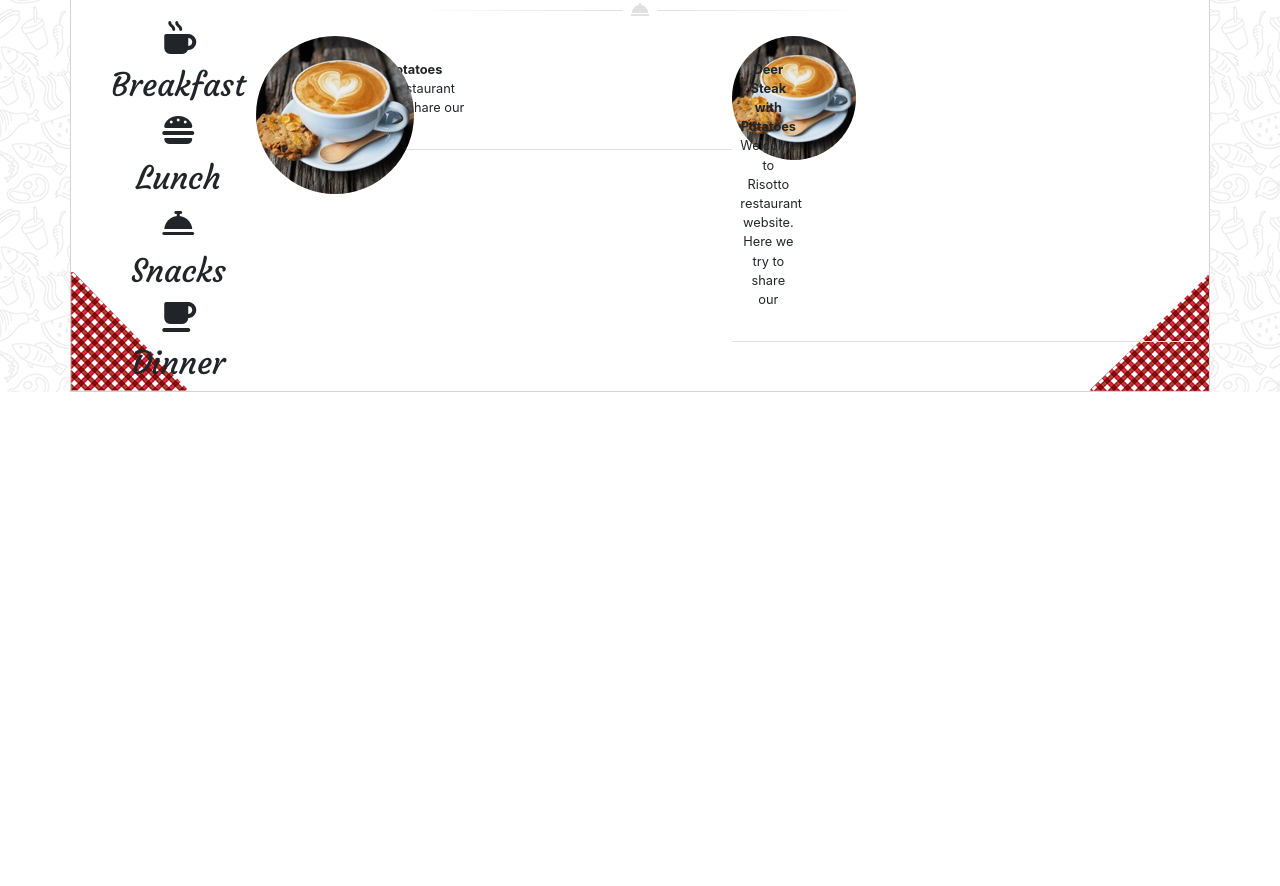
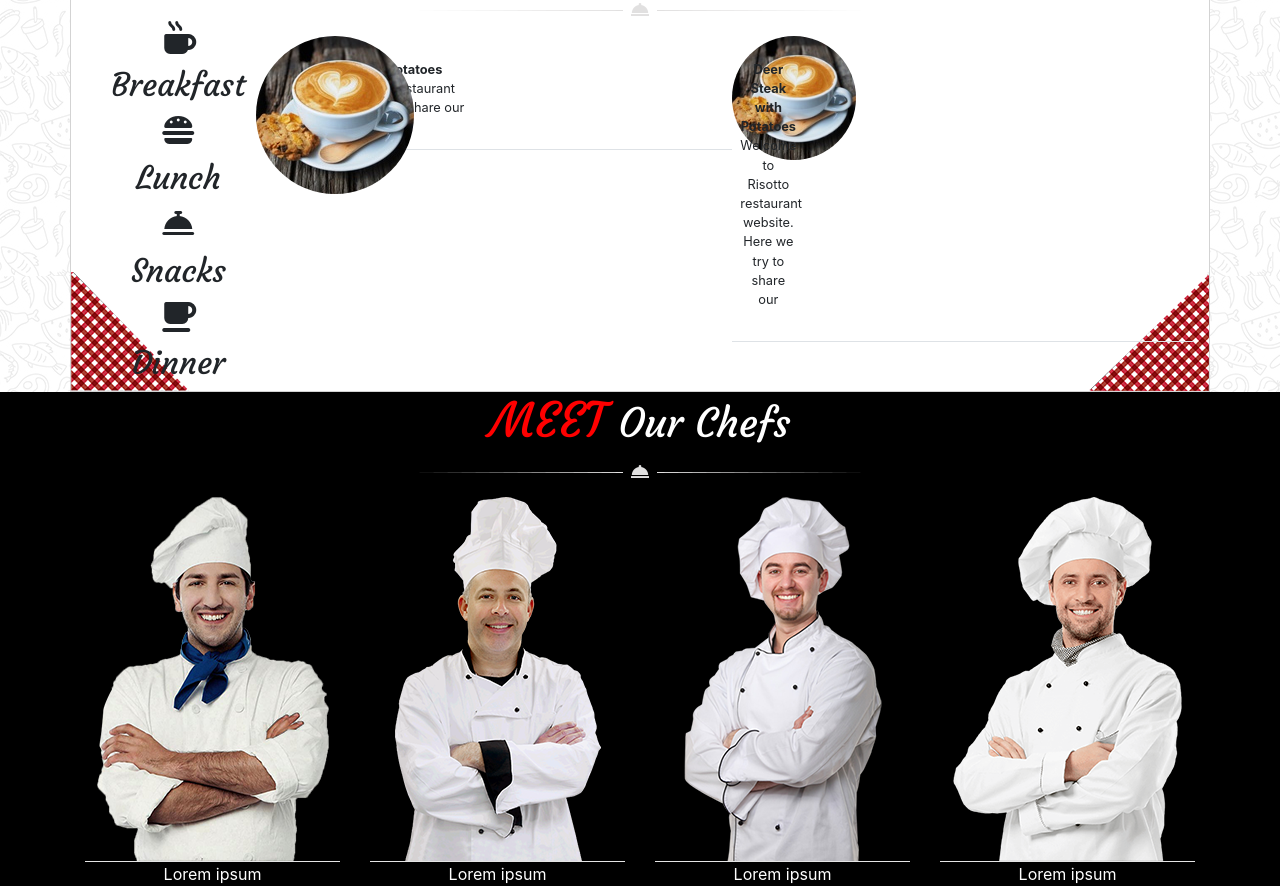
Before and after one commit to Ilya-tcv/coding_12_les_chefs, a plain HTML site: page index.html in a window 1280 px wide. Shown: the part 1383-2269 px from the top of the page. Before the commit the page ends 1775 px from the top, so only its background shows below. Drawn offline with nearby package versions, Linux system fonts and the light colour scheme.

Commit message:
Section 2 asap

```diff
--- a/index.html
+++ b/index.html
@@ -68,6 +68,7 @@
             </div>
         </div>
     </header>
+
     <!-- Section 1 -->
     <section class="s1">
         <label>a</label>
@@ -138,6 +139,38 @@
         </div>
     </section>
 
+    <!-- Section 2 -->
+    <section class="s2">
+        <div class="container text-center">
+            <h1><span class="text-uppercase">meet</span class="text-uppercase"> Our Chefs</h1>
+                <div class="mb-3">
+                    <img class="soustitre" src="./public/images/decoration_line.png" alt="">
+                </div>
+            <div class="row">
+                <div class="col-3">
+                    <img src="./public/images/chef1.png" alt="">
+                    <hr class="">
+                <span>Lorem ipsum</span>
+            </div>
+                <div class="col-3">
+                    <img src="./public/images/chef2.png" alt="">
+                    <hr class="">
+                <span>Lorem ipsum</span>
+            </div>
+                <div class="col-3">
+                    <img src="./public/images/chef3.png" alt="">
+                    <hr class="">
+                <span>Lorem ipsum</span>
+            </div>
+                <div class="col-3">
+                    <img src="./public/images/chef4.png" alt="">
+                    <hr class="">
+                <span>Lorem ipsum</span>
+            </div>
+        </div>
+    </section>
+
+
     <script src="https://code.jquery.com/jquery-3.3.1.slim.min.js" integrity="sha384-q8i/X+965DzO0rT7abK41JStQIAqVgRVzpbzo5smXKp4YfRvH+8abtTE1Pi6jizo" crossorigin="anonymous"></script>
     <script src="https://cdnjs.cloudflare.com/ajax/libs/popper.js/1.14.7/umd/popper.min.js" integrity="sha384-UO2eT0CpHqdSJQ6hJty5KVphtPhzWj9WO1clHTMGa3JDZwrnQq4sF86dIHNDz0W1" crossorigin="anonymous"></script>
     <script src="https://stackpath.bootstrapcdn.com/bootstrap/4.3.1/js/bootstrap.min.js" integrity="sha384-JjSmVgyd0p3pXB1rRibZUAYoIIy6OrQ6VrjIEaFf/nJGzIxFDsf4x0xIM+B07jRM" crossorigin="anonymous"></script>
--- a/src/sass/style.sass
+++ b/src/sass/style.sass
@@ -136,3 +136,24 @@ header
                         .row
                             justify-content: center
                             flex-direction: column
+
+// Section 2 //
+.s2
+    display: flex
+    background-color: black
+
+    hr
+        background-color: white
+        margin: 0
+
+    h1
+        font-family: $titre
+        color: white
+
+        span
+            color: red
+            font-size: 1.2em
+
+    .container
+        .row
+            color: white
```
Also changed, not shown: public/css/style.css, 1 other file.
